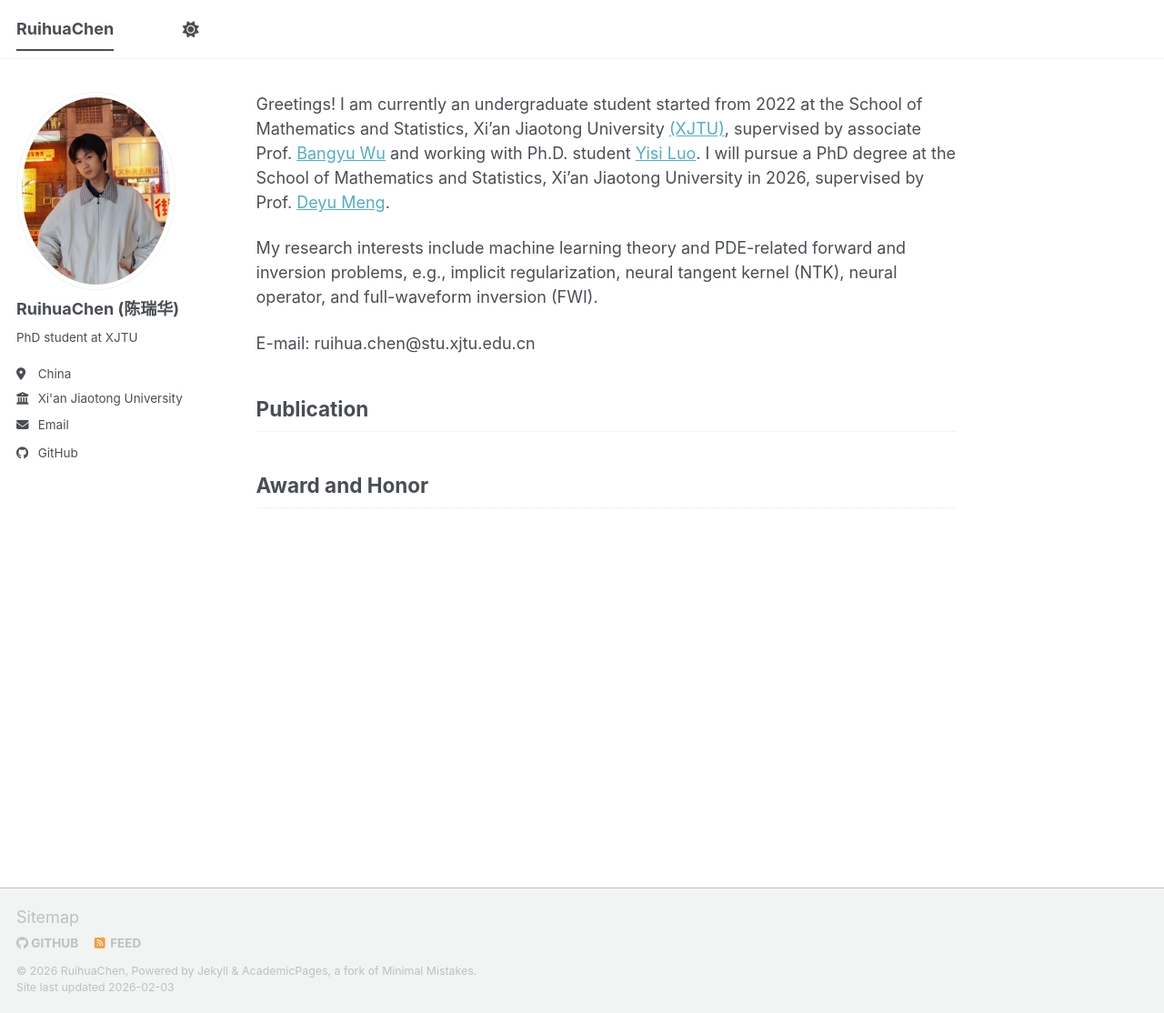
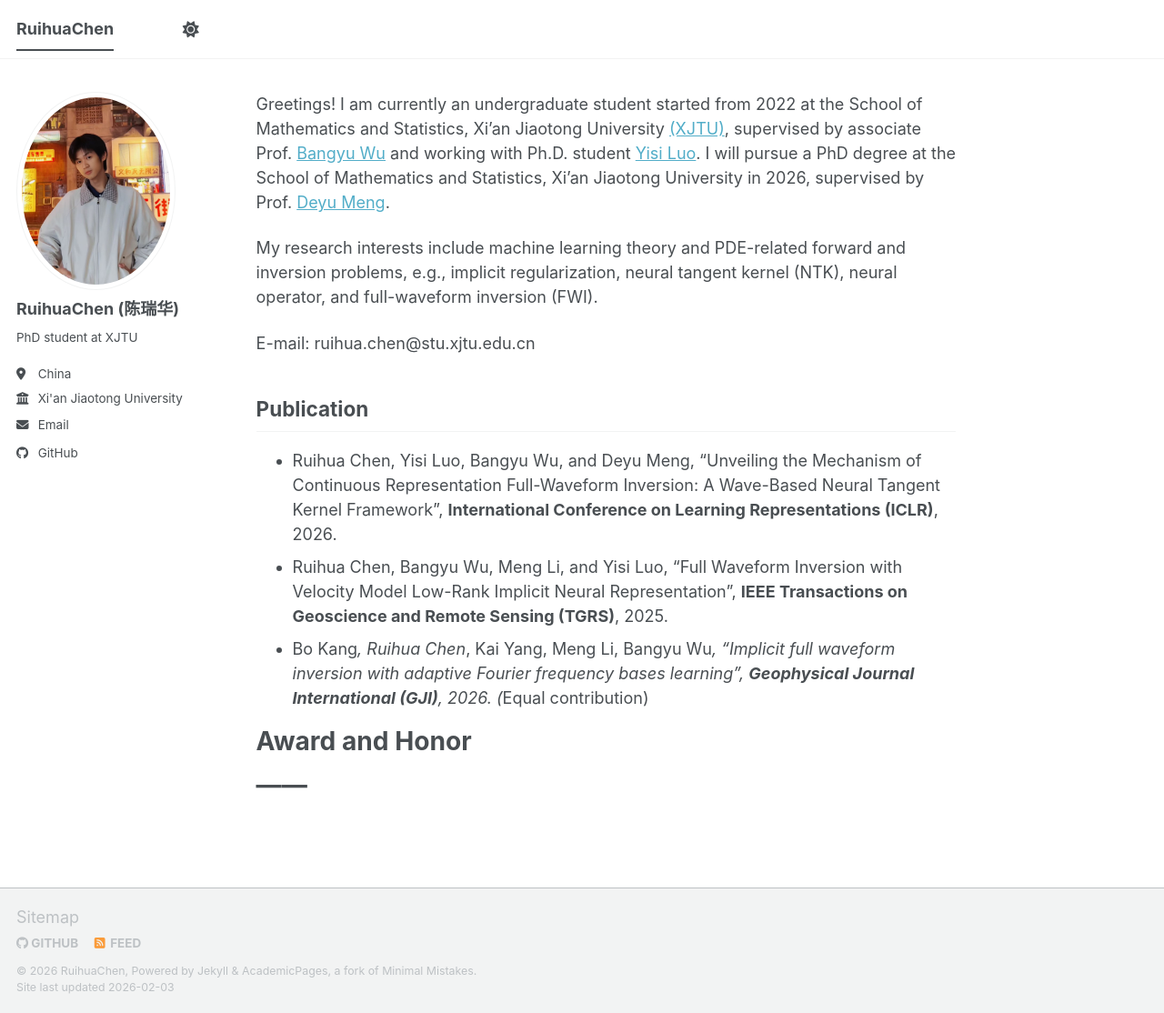
Before and after one commit to Ruihua-Chen/ruihua-chen.github.io, a Jekyll site: the page built from _pages/about.md, in a window 1280 px wide and 1114 px high. Shown: the whole window at 91% size. Built offline with Jekyll 4.4.1, drawn with Linux system fonts in a browser that asks for light colours; a script bundle is joined from its source files by our own code; library files that are not in the unit come from our copies.

Commit message:
Update about.md

```diff
--- a/_pages/about.md
+++ b/_pages/about.md
@@ -15,8 +15,10 @@ E-mail: ruihua.chen@stu.xjtu.edu.cn
 
 Publication
 ------
+* Ruihua Chen, Yisi Luo, Bangyu Wu, and Deyu Meng, "Unveiling the Mechanism of Continuous Representation Full-Waveform Inversion: A Wave-Based Neural Tangent Kernel Framework", **International Conference on Learning Representations (ICLR)**, 2026.
+* Ruihua Chen, Bangyu Wu, Meng Li, and Yisi Luo, "Full Waveform Inversion with Velocity Model Low-Rank Implicit Neural Representation", **IEEE Transactions on Geoscience and Remote Sensing (TGRS)**, 2025.
+* Bo Kang*, Ruihua Chen*, Kai Yang, Meng Li, Bangyu Wu*, "Implicit full waveform inversion with adaptive Fourier frequency bases learning", **Geophysical Journal International (GJI)**, 2026. (*Equal contribution)
 
 
-
-Award and Honor
-------
+# Award and Honor
+# ------
```
